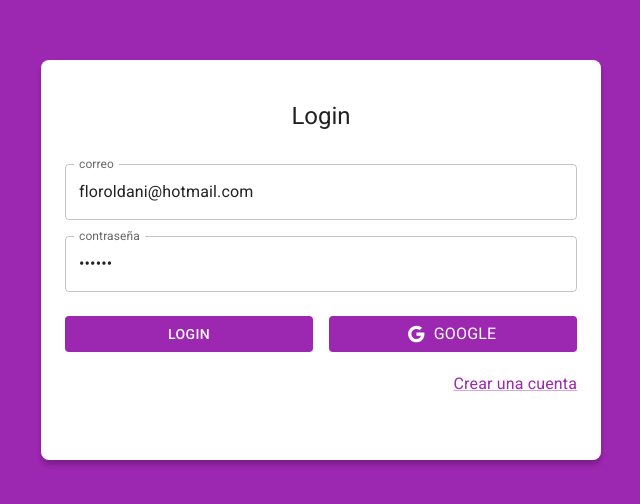
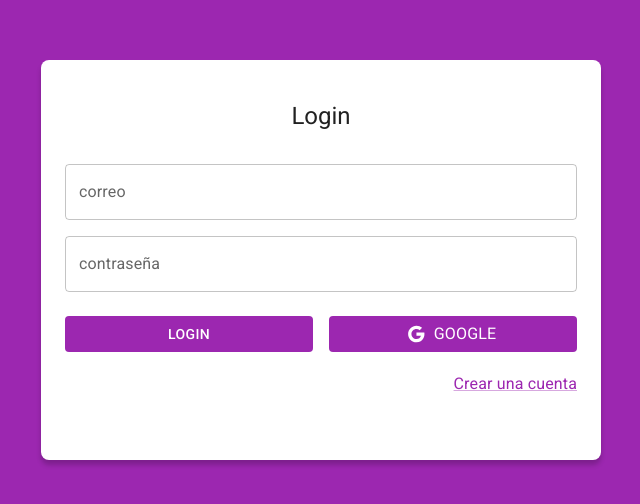
Before and after one commit to MFlorO/DiarioApp, a React (Vite) app: page /auth/login in a window 1280 px wide. Shown: the part 140-644 px from the top of the page, without its empty margins (319-959 px from the left). Built offline with nearby package versions, Linux system fonts and the light colour scheme.

Commit message:
validacion de formularios login y register

```diff
--- a/src/auth/pages/Login.jsx
+++ b/src/auth/pages/Login.jsx
@@ -8,8 +8,13 @@ import { AuthLayOut } from '../layout';
 import { useForm } from '~/hooks';
 
 import { checkingAutentication, startGoogleSignIn } from '~/redux';
+import { validateLogin } from './functions';
 
 
+const formData = {
+  email:'',
+  password: ''
+}
 
 
 const Login = () => {
@@ -19,41 +24,63 @@ const Login = () => {
   const { status } = useSelector( state => state.auth)
   const isAuthenticated = useMemo( () => status === 'checking', [status])  //Memorizo el valor status porque quiero que se renderice SOLO cuando cambia
 
-  const { email, password, onInputChange } = useForm({
-    email:'floroldani@hotmail.com',
-    password: '123456'
-  })
+  const { email, password, onInputChange, errorFormValid, onResetForm } = useForm(formData, validateLogin)
+
+  const formValid = () => {
+    if (Object.keys(errorFormValid).length > 0) return true
+
+    return false
+  }
 
   const onSubmit = (event) => {
     event.preventDefault();
-    dispatch(checkingAutentication({email, password}))
+    dispatch(checkingAutentication({email, password}));
+    onResetForm();
   }
-
 
   const onGoogleSignIn = (event) => {
     event.preventDefault();
-    dispatch(startGoogleSignIn({email, password}))
+    dispatch(startGoogleSignIn({email, password}));
+    onResetForm();
   }
-
 
   return (
     <AuthLayOut text='Login'>
       <form onSubmit={onSubmit}>
         <Stack backgroundColor='white' sx={{mb:3}}>
           <Stack>
-            <TextField label="correo" type="email" placeholder="correo@google.com" fullWidth     name="email" value={email} onChange={onInputChange} />
+            <TextField
+            label="correo"
+            type="email"
+            placeholder="correo@google.com"
+            fullWidth
+            name="email"
+            value={email}
+            onChange={onInputChange}
+            error={formValid()}
+            helperText={errorFormValid.email}
+            />
           </Stack>
 
           <Stack sx={{mt: 2}}>
-            <TextField label="contraseña" type="password" placeholder="contraseña" fullWidth    name="password" value={password} onChange={onInputChange} />
+            <TextField
+            label="contraseña"
+            type="password"
+            placeholder="contraseña"
+            fullWidth name="password"
+            value={password}
+            onChange={onInputChange}
+            error={formValid()}
+            helperText={errorFormValid.password}
+            />
           </Stack>
 
           <Stack flexDirection={{xs:'column', md:'row'}} alignItems='center' justifyContent='space-around' sx={{mt:3}}>
             <Stack sx={{mb:2}} width>
-              <Button variant='contained' type='submit' disabled={isAuthenticated}>Login</Button>
+              <Button variant='contained' type='submit' disabled={isAuthenticated || formValid()}>Login</Button>
             </Stack>
             <Stack sx={{mb:2, ml:{xs:0, md:2}}} width>
-              <Button variant='contained' startIcon={<GoogleIcon />}  onClick={onGoogleSignIn} disabled={isAuthenticated}>
+              <Button variant='contained' startIcon={<GoogleIcon />} onClick={onGoogleSignIn} disabled={isAuthenticated || formValid()}>
                 <Typography>Google</Typography>
               </Button>
             </Stack>
--- a/src/auth/pages/Register.jsx
+++ b/src/auth/pages/Register.jsx
@@ -1,24 +1,72 @@
 import {Link as RouterLink} from 'react-router-dom'
 import { Typography, Stack, TextField, Button, Link } from "@mui/material";
 import { AuthLayOut } from '../layout';
+import {validateRegister} from './functions';
+import { useForm } from '~/hooks/useForm';
+
+
+const formData = {
+  name: "",
+  email: ""
+}
+
+
 
 const Register = () => {
+
+
+  const { name, email, onInputChange, errorFormValid, onResetForm } = useForm(formData, validateRegister)
+
+  const formValid = () => {
+    if (Object.keys(errorFormValid).length > 0) return true
+
+    return false
+  }
+
+  console.log(errorFormValid)
+
+  const onSubmit = (event) => {
+    event.preventDefault();
+    // dispatch(checkingAutentication({email, password}));
+    onResetForm();
+  }
+
   return (
     <AuthLayOut text='Register'>
-       <form>
+       <form onSubmit={onSubmit}>
         <Stack backgroundColor='white' sx={{mb:3}}>
           <Stack sx={{mt: 2}}>
-           <TextField label="Nombre completo" type="text" placeholder="nombre completo" fullWidth />
+           <TextField
+           label="Nombre completo"
+           type="text"
+           placeholder="Nombre Completo"
+           fullWidth
+           name="name"
+           value={name}
+           onChange={onInputChange}
+           error={formValid()}
+           helperText={errorFormValid.name}
+            />
           </Stack>
 
           <Stack sx={{mt: 2}}>
-           <TextField label="correo " type="email" placeholder="correo@gmail.com" fullWidth />
+           <TextField
+           label="correo "
+           type="email"
+           placeholder="correo@gmail.com"
+           fullWidth
+           name="email"
+           value={email}
+           onChange={onInputChange}
+           error={formValid()}
+           helperText={errorFormValid.email}
+           />
           </Stack>
 
           <Stack flexDirection={{xs:'column', md:'row'}} alignItems='center' justifyContent='space-around' sx={{mt:3}}>
-            <Stack sx={{mb:2}} width>
+            <Stack sx={{mb:2}} width type='submit' disabled={formValid()}>
               <Button variant='contained'>Crear cuenta</Button>
-            </Stack>
+              </Stack>
           </Stack>
 
           <Stack direction='row' justifyContent='center' sx={{mt:0.5}}>
--- /dev/null
+++ b/src/auth/pages/functions/index.js
@@ -0,0 +1,2 @@
+export { default as validateLogin } from './validateLogin';
+export { default as validateRegister } from './validateRegister';
--- /dev/null
+++ b/src/auth/pages/functions/validateLogin.js
@@ -0,0 +1,22 @@
+
+
+const expresionEmail = /^(([^<>()\[\]\\.,;:\s@”]+(\.[^<>()\[\]\\.,;:\s@”]+)*)|(“.+”))@((\[[0–9]{1,3}\.[0–9]{1,3}\.[0–9]{1,3}\.[0–9]{1,3}])|(([a-zA-Z\-0–9]+\.)+[a-zA-Z]{2,}))$/;
+const expresionPassword = /^(?=.*[a-z])(?=.*[A-Z])(?=.*\d)(?=.*[$@$!%*?&])[A-Za-z\d$@$!%*?&]{8,15}/;
+
+//VALIDACION DEL FORMULARIO
+const validateLogin = (input) => {
+
+    let errores = {};
+
+    if((!expresionEmail.test(input.email))){
+    errores.email = "Error in email format"
+    }
+
+    if((!expresionPassword.test(input.password))){
+    errores.password = "Error in password format"
+    }
+
+    return errores
+  }
+
+export default validateLogin
--- /dev/null
+++ b/src/auth/pages/functions/validateRegister.js
@@ -0,0 +1,22 @@
+
+
+const expresionEmail = /^(([^<>()\[\]\\.,;:\s@”]+(\.[^<>()\[\]\\.,;:\s@”]+)*)|(“.+”))@((\[[0–9]{1,3}\.[0–9]{1,3}\.[0–9]{1,3}\.[0–9]{1,3}])|(([a-zA-Z\-0–9]+\.)+[a-zA-Z]{2,}))$/;
+
+
+//VALIDACION DEL FORMULARIO
+const validateRegister = (input) => {
+
+    let errores = {};
+
+    if((input.name.length < 3)){
+    errores.name = "The name must have more than 3 characters"
+    }
+
+    if((!expresionEmail.test(input.email))){
+      errores.email = "Error in email format"
+      }
+
+    return errores
+  }
+
+export default validateRegister
--- a/src/hooks/useForm.jsx
+++ b/src/hooks/useForm.jsx
@@ -1,25 +1,29 @@
 import { useState } from 'react';
 
-export const useForm = ( initialForm = {} ) => {
+
+export const useForm = ( initialForm = {}, validate ) => {
 
     const [ formState, setFormState ] = useState( initialForm );
 
+
+    const [ errorFormValid, seterrorFormValid ] = useState( {} );
+
     const onInputChange = ({ target }) => {
         const { name, value } = target;
-        setFormState({
-            ...formState,
-            [ name ]: value
-        });
+
+        setFormState({ ...formState, [ name ]: value });
+
+        seterrorFormValid(validate ({...formState, [ name ]:value }));
     }
 
-    const onResetForm = () => {
-        setFormState( initialForm );
-    }
+    const onResetForm = () => setFormState( initialForm );
+
 
     return {
         ...formState,
         formState,
         onInputChange,
-        onResetForm,
+        errorFormValid,
+        onResetForm
     }
 }
```
